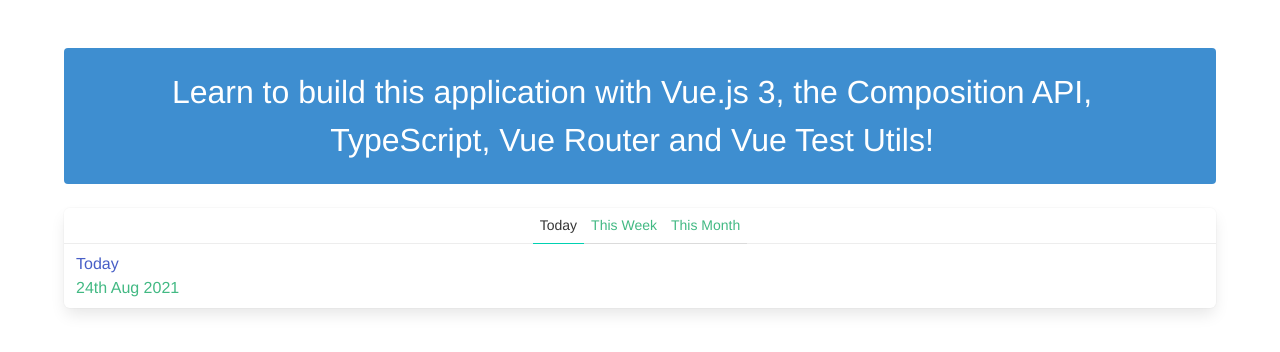
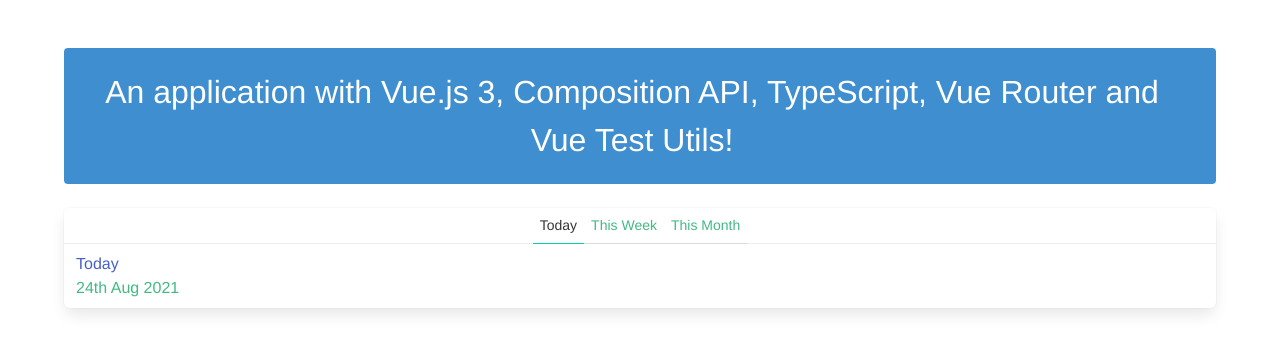
Before and after one commit to adacapo21/vue-composition-api, a Vue app: page / in a window 1280 px wide. Shown: the top 352 px of the page. Built offline with nearby package versions, Linux system fonts and the light colour scheme.

Commit message:
- UPDATE README.md

```diff
--- a/src/App.vue
+++ b/src/App.vue
@@ -1,21 +1,14 @@
 <template>
-<!--  <div id="nav">-->
-<!--    <router-link to="/">Home</router-link> |-->
-<!--    <router-link to="/about">About</router-link>-->
-<!--  </div>-->
   <section class="section">
     <div class="container">
       <div class="notification is-info is-size-3">
         <p>
-          Learn to build this application with Vue.js 3,
-          the Composition API, TypeScript, Vue Router and Vue Test Utils!
+          An application with Vue.js 3, Composition API, TypeScript, Vue Router and Vue Test Utils!
         </p>
       </div>
       <timeline />
-<!--      <router-view />-->
     </div>
   </section>
-<!--  <router-view/>-->
 </template>
 
 <script>
```
Also changed, not shown: 1 other file (tests, documents, lock files or other folders).
